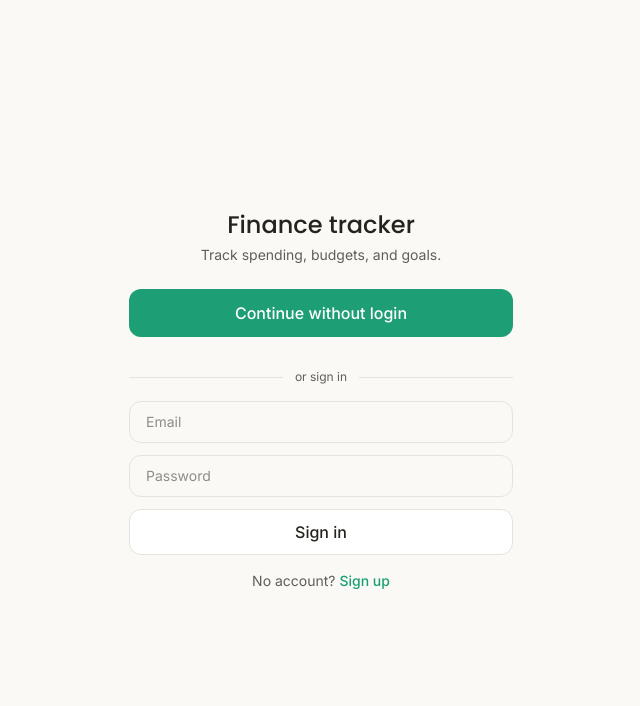
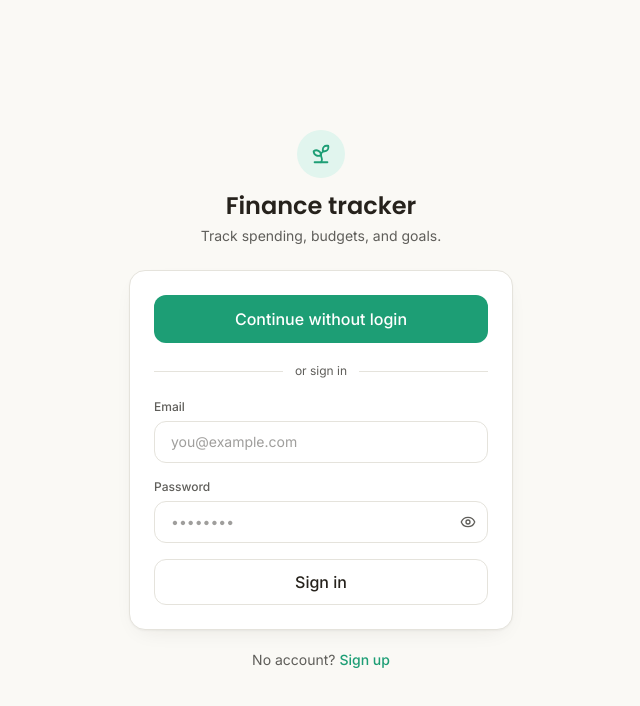
Before and after one commit to Pushkar012345/finance-tracker, a React (Vite) app in the folder frontend/: page /login in a window 1280 px wide. Shown: the top 706 px of the page, without its empty margins (319-959 px from the left). Built offline with nearby package versions, Linux system fonts and the light colour scheme; no server answers.

Commit message:
fix: UI improved

```diff
--- /dev/null
+++ b/frontend/src/components/AuthInput.tsx
@@ -0,0 +1,49 @@
+import { useState, forwardRef } from "react";
+import type { InputHTMLAttributes } from "react";
+import { Eye, EyeOff } from "lucide-react";
+
+interface AuthInputProps extends InputHTMLAttributes<HTMLInputElement> {
+  label: string;
+}
+
+// Plain placeholder-only inputs (the previous version) lose their label
+// the moment the user starts typing, which makes a half-filled form hard
+// to scan. A persistent label above the field fixes that; the password
+// type gets a show/hide toggle since finance-app passwords are often
+// re-checked before submitting.
+const AuthInput = forwardRef<HTMLInputElement, AuthInputProps>(function AuthInput(
+  { label, type, className, ...props },
+  ref
+) {
+  const [showPassword, setShowPassword] = useState(false);
+  const isPassword = type === "password";
+
+  return (
+    <label className="block">
+      <span className="text-sprout-text-muted text-xs font-medium mb-1.5 block">{label}</span>
+      <div className="relative">
+        <input
+          ref={ref}
+          type={isPassword && showPassword ? "text" : type}
+          className={`w-full border border-sprout-border rounded-xl px-4 py-2.5 text-sm text-sprout-text bg-sprout-surface placeholder:text-sprout-text-muted/60 focus:outline-none focus:ring-2 focus:ring-sprout-primary/40 focus:border-sprout-primary transition-colors ${
+            isPassword ? "pr-11" : ""
+          } ${className ?? ""}`}
+          {...props}
+        />
+        {isPassword && (
+          <button
+            type="button"
+            onClick={() => setShowPassword((v) => !v)}
+            className="absolute right-3 top-1/2 -translate-y-1/2 text-sprout-text-muted hover:text-sprout-text transition-colors"
+            tabIndex={-1}
+            aria-label={showPassword ? "Hide password" : "Show password"}
+          >
+            {showPassword ? <EyeOff size={16} /> : <Eye size={16} />}
+          </button>
+        )}
+      </div>
+    </label>
+  );
+});
+
+export default AuthInput;
--- a/frontend/src/pages/LoginPage.tsx
+++ b/frontend/src/pages/LoginPage.tsx
@@ -1,6 +1,8 @@
 import { useState } from "react";
 import { useNavigate, Link } from "react-router-dom";
+import { Sprout, Loader2 } from "lucide-react";
 import { useAuth } from "../context/AuthContext";
+import AuthInput from "../components/AuthInput";
 
 export default function LoginPage() {
   const { login, continueAsDemo } = useAuth();
@@ -9,17 +11,18 @@ export default function LoginPage() {
   const [password, setPassword] = useState("");
   const [error, setError] = useState("");
   const [isLoading, setIsLoading] = useState(false);
+  const [isDemoLoading, setIsDemoLoading] = useState(false);
 
   async function handleDemo() {
     setError("");
-    setIsLoading(true);
+    setIsDemoLoading(true);
     try {
       await continueAsDemo();
       navigate("/dashboard");
     } catch {
       setError("Couldn't load the demo right now. Try again.");
     } finally {
-      setIsLoading(false);
+      setIsDemoLoading(false);
     }
   }
 
@@ -37,57 +40,69 @@ export default function LoginPage() {
     }
   }
 
+  const anyLoading = isLoading || isDemoLoading;
+
   return (
-    <div className="min-h-screen flex items-center justify-center px-4">
+    <div className="min-h-screen bg-sprout-bg flex items-center justify-center px-4">
       <div className="w-full max-w-sm">
-        <div className="text-center mb-6">
-          <h1 className="font-display text-2xl text-sprout-text mb-1">Finance tracker</h1>
+        <div className="flex flex-col items-center text-center mb-6">
+          <div className="w-12 h-12 rounded-full bg-sprout-primary-light flex items-center justify-center mb-3">
+            <Sprout size={22} className="text-sprout-primary" />
+          </div>
+          <h1 className="font-display text-2xl font-semibold text-sprout-text mb-1">Finance tracker</h1>
           <p className="text-sprout-text-muted text-sm">Track spending, budgets, and goals.</p>
         </div>
 
+        <div className="bg-sprout-surface border border-sprout-border rounded-sprout shadow-sprout p-6">
           <button
             onClick={handleDemo}
-          disabled={isLoading}
-          className="w-full bg-sprout-primary text-white font-medium py-3 rounded-xl mb-4 disabled:opacity-60"
+            disabled={anyLoading}
+            className="w-full bg-sprout-primary text-white font-medium py-3 rounded-xl mb-5 hover:opacity-90 active:opacity-80 transition-opacity disabled:opacity-60 flex items-center justify-center gap-2"
           >
-          {isLoading ? "Loading demo..." : "Continue without login"}
+            {isDemoLoading && <Loader2 size={16} className="animate-spin" />}
+            {isDemoLoading ? "Loading demo..." : "Continue without login"}
           </button>
 
-        <div className="flex items-center gap-3 my-4">
+          <div className="flex items-center gap-3 mb-5">
             <div className="h-px bg-sprout-border flex-1" />
             <span className="text-sprout-text-muted text-xs">or sign in</span>
             <div className="h-px bg-sprout-border flex-1" />
           </div>
 
-        <form onSubmit={handleLogin} className="space-y-3">
-          <input
+          <form onSubmit={handleLogin} className="space-y-4">
+            <AuthInput
+              label="Email"
               type="email"
-            placeholder="Email"
+              placeholder="you@example.com"
               value={email}
               onChange={(e) => setEmail(e.target.value)}
-            className="w-full border border-sprout-border rounded-xl px-4 py-2.5 text-sm"
               required
             />
-          <input
+            <AuthInput
+              label="Password"
               type="password"
-            placeholder="Password"
+              placeholder="••••••••"
               value={password}
               onChange={(e) => setPassword(e.target.value)}
-            className="w-full border border-sprout-border rounded-xl px-4 py-2.5 text-sm"
               required
             />
-          {error && <p className="text-red-500 text-sm">{error}</p>}
+            {error && <p className="text-sprout-danger text-sm">{error}</p>}
             <button
               type="submit"
-            disabled={isLoading}
-            className="w-full bg-sprout-surface border border-sprout-border text-sprout-text font-medium py-2.5 rounded-xl disabled:opacity-60"
+              disabled={anyLoading}
+              className="w-full bg-sprout-surface border border-sprout-border text-sprout-text font-medium py-2.5 rounded-xl hover:bg-sprout-bg transition-colors disabled:opacity-60 flex items-center justify-center gap-2"
             >
-            Sign in
+              {isLoading && <Loader2 size={16} className="animate-spin" />}
+              {isLoading ? "Signing in..." : "Sign in"}
             </button>
           </form>
+        </div>
 
-        <p className="text-center text-sm text-sprout-text-muted mt-4">
-          No account? <Link to="/signup" className="text-sprout-primary font-medium">Sign up</Link>
+        <p className="text-center text-sm text-sprout-text-muted mt-5">
+          No account?{" "}
+          <Link to="/signup" className="text-sprout-primary font-medium hover:underline">
+            Sign up
+          </Link>
         </p>
       </div>
     </div>
--- a/frontend/src/pages/SignupPage.tsx
+++ b/frontend/src/pages/SignupPage.tsx
@@ -1,6 +1,8 @@
 import { useState } from "react";
 import { useNavigate, Link } from "react-router-dom";
+import { Sprout, Loader2 } from "lucide-react";
 import { useAuth } from "../context/AuthContext";
+import AuthInput from "../components/AuthInput";
 
 export default function SignupPage() {
   const { signup } = useAuth();
@@ -27,51 +29,60 @@ export default function SignupPage() {
   }
 
   return (
-    <div className="min-h-screen flex items-center justify-center px-4">
+    <div className="min-h-screen bg-sprout-bg flex items-center justify-center px-4">
       <div className="w-full max-w-sm">
-        <div className="text-center mb-6">
-          <h1 className="font-display text-2xl text-sprout-text mb-1">Create your account</h1>
+        <div className="flex flex-col items-center text-center mb-6">
+          <div className="w-12 h-12 rounded-full bg-sprout-primary-light flex items-center justify-center mb-3">
+            <Sprout size={22} className="text-sprout-primary" />
+          </div>
+          <h1 className="font-display text-2xl font-semibold text-sprout-text mb-1">Create your account</h1>
           <p className="text-sprout-text-muted text-sm">Start tracking in under a minute.</p>
         </div>
 
-        <form onSubmit={handleSignup} className="space-y-3">
-          <input
+        <div className="bg-sprout-surface border border-sprout-border rounded-sprout shadow-sprout p-6">
+          <form onSubmit={handleSignup} className="space-y-4">
+            <AuthInput
+              label="Name"
               type="text"
-            placeholder="Name"
+              placeholder="Your name"
               value={name}
               onChange={(e) => setName(e.target.value)}
-            className="w-full border border-sprout-border rounded-xl px-4 py-2.5 text-sm"
               required
             />
-          <input
+            <AuthInput
+              label="Email"
               type="email"
-            placeholder="Email"
+              placeholder="you@example.com"
               value={email}
               onChange={(e) => setEmail(e.target.value)}
-            className="w-full border border-sprout-border rounded-xl px-4 py-2.5 text-sm"
               required
             />
-          <input
+            <AuthInput
+              label="Password"
               type="password"
-            placeholder="Password (min. 8 characters)"
+              placeholder="Min. 8 characters"
               value={password}
               onChange={(e) => setPassword(e.target.value)}
-            className="w-full border border-sprout-border rounded-xl px-4 py-2.5 text-sm"
               required
               minLength={8}
             />
-          {error && <p className="text-red-500 text-sm">{error}</p>}
+            {error && <p className="text-sprout-danger text-sm">{error}</p>}
             <button
               type="submit"
               disabled={isLoading}
-            className="w-full bg-sprout-primary text-white font-medium py-2.5 rounded-xl disabled:opacity-60"
+              className="w-full bg-sprout-primary text-white font-medium py-2.5 rounded-xl hover:opacity-90 active:opacity-80 transition-opacity disabled:opacity-60 flex items-center justify-center gap-2"
             >
+              {isLoading && <Loader2 size={16} className="animate-spin" />}
               {isLoading ? "Creating account..." : "Sign up"}
             </button>
           </form>
+        </div>
 
-        <p className="text-center text-sm text-sprout-text-muted mt-4">
-          Already have an account? <Link to="/login" className="text-sprout-primary font-medium">Sign in</Link>
+        <p className="text-center text-sm text-sprout-text-muted mt-5">
+          Already have an account?{" "}
+          <Link to="/login" className="text-sprout-primary font-medium hover:underline">
+            Sign in
+          </Link>
         </p>
       </div>
     </div>
```
Lines whose indentation alone changed are shown as unchanged.
